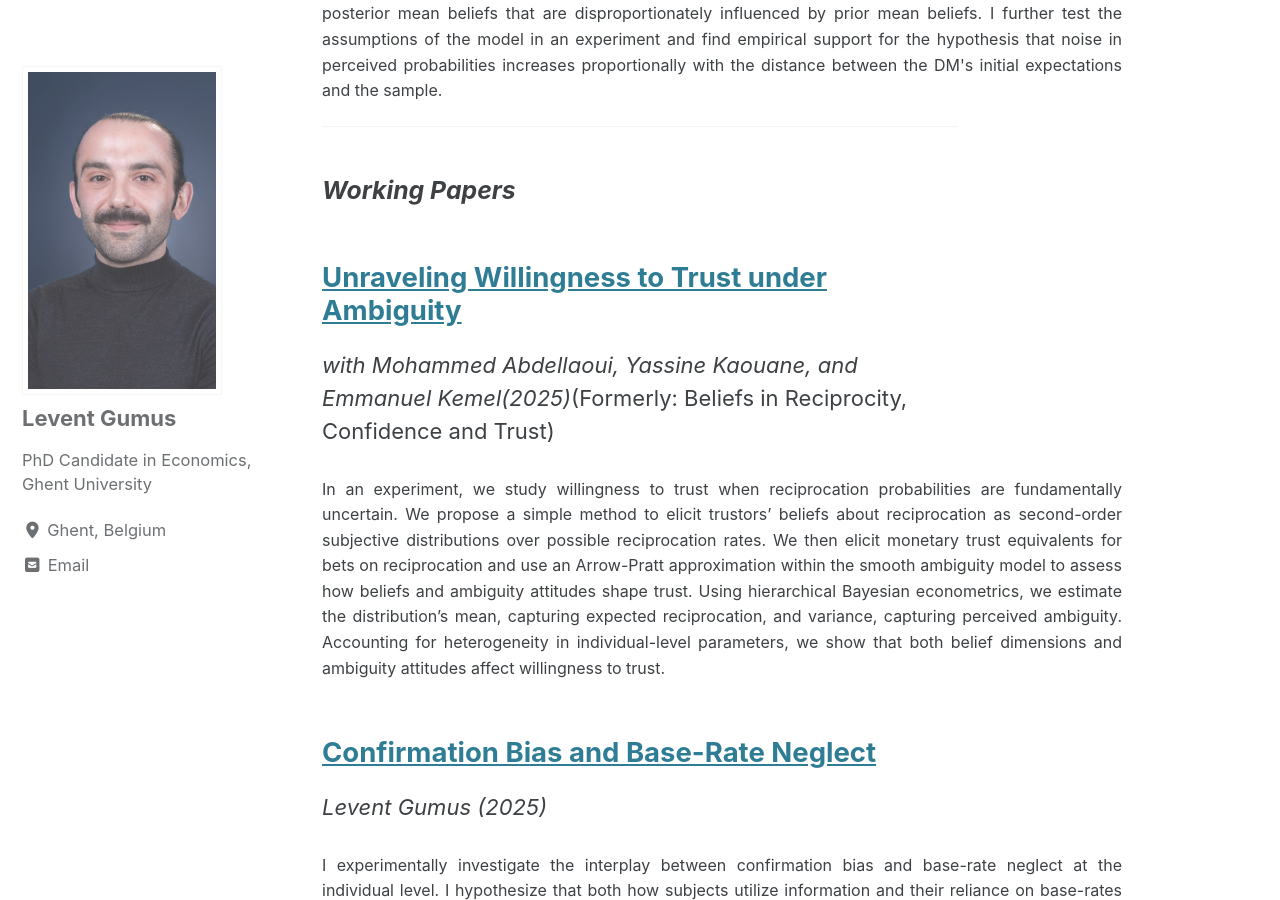
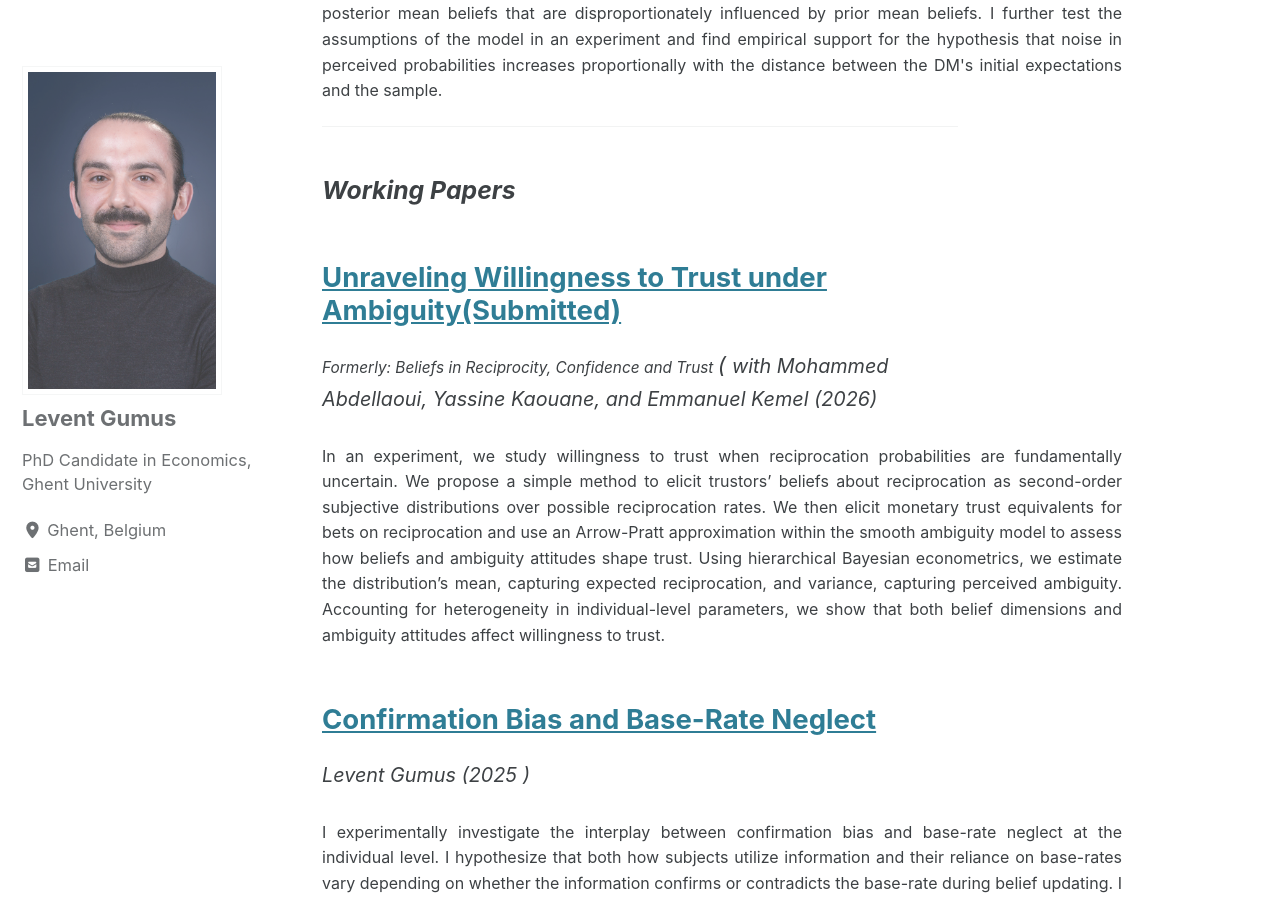
Before and after one commit to Levengumus/leventgumus.github.io, a Jekyll site: the page built from Research/Research.md, in a window 1280 px wide and 900 px high, scrolled down 547 px. Built offline with Jekyll 4.4.1, drawn with Linux system fonts in a browser that asks for light colours; cached includes are drawn as plain includes.

Commit message:
Revise paper details and formatting in Research.md
Updated the title and authorship details for the paper 'Unraveling Willingness to Trust under Ambiguity' and added a submission status. Adjusted formatting for clarity.

```diff
--- a/Research/Research.md
+++ b/Research/Research.md
@@ -25,14 +25,21 @@ comments: true
 ---
 
 ### *Working Papers*
-## [Unraveling Willingness to Trust under Ambiguity ](https://www.dropbox.com/scl/fi/jqdzoodxzsrlsfi8a6no3/Beliefs_trust_game.pdf?rlkey=jxnm0drfpov8f759hkg6vf4gl&st=ddarn0v2&dl=0)
-*with Mohammed Abdellaoui, Yassine Kaouane, and Emmanuel Kemel(2025)*(Formerly: Beliefs in Reciprocity, Confidence and Trust)
+## [Unraveling Willingness to Trust under Ambiguity(Submitted) ](https://www.dropbox.com/scl/fi/jqdzoodxzsrlsfi8a6no3/Beliefs_trust_game.pdf?rlkey=jxnm0drfpov8f759hkg6vf4gl&st=ddarn0v2&dl=0)
+<span style="font-size: 0.7em;">
+  <em>Formerly: Beliefs in Reciprocity, Confidence and Trust</em>
+</span>*(*
+<span style="font-size: 0.9em;">
+  <em>with Mohammed Abdellaoui, Yassine Kaouane, and Emmanuel Kemel (2026)</em>
+</span>
   <div class="abstract-text" >
    In an experiment, we study willingness to trust when reciprocation probabilities are fundamentally uncertain. We propose a simple method to elicit trustors’ beliefs about reciprocation as second-order subjective distributions over possible reciprocation rates. We then elicit monetary trust equivalents for bets on reciprocation and use an Arrow-Pratt approximation within the smooth ambiguity model to assess how beliefs and ambiguity attitudes shape trust. Using hierarchical Bayesian econometrics, we estimate the distribution’s mean, capturing expected reciprocation, and variance, capturing perceived ambiguity. Accounting for heterogeneity in individual-level parameters, we show that both belief dimensions and ambiguity attitudes affect willingness to trust.
   </div>
 
 ## [Confirmation Bias and Base-Rate Neglect](https://www.dropbox.com/scl/fi/bbnl8ya6ef96kp9g4nyif/Confirmation_Bias_and_Base_Rate.pdf?rlkey=ov8gzmqh757btbcgewzwg66v6&st=wkr8cxtk&dl=0)
-*Levent Gumus (2025)*
+<span style="font-size: 0.9em;">
+  <em>Levent Gumus (2025 )</em>
+</span>
   <div class="abstract-text" >
    I experimentally investigate the interplay between confirmation bias and base-rate neglect at the individual level. I hypothesize that both how subjects utilize information and their reliance on base-rates vary depending on whether the information confirms or contradicts the base-rate during belief updating. I test this hypothesis in a setup which enables the elicitation of subjects' posterior beliefs for both confirming vs disconfirming signals at each trial. The evidence supports the hypothesis: while a majority of subjects exhibits confirmation bias, they also show less severe base-rate neglect when the signal confirms the base-rate. I further evaluate the predictive accuracy and the explanatory power of the model that accounts for the dependence of both information and base-rate utilization on the signal type, comparing it with several alternative specifications. I find that, at the individual level, the former outperforms all other specifications, including the most commonly used model in the literature on asymmetric belief updating, which only considers signal-type dependence in how information is utilized. These findings provide empirical evidence of the coexistence and interaction between these two widespread biases and underscore the importance of correctly accounting for the base-rate utilization in belief updating.
   </div>
```
